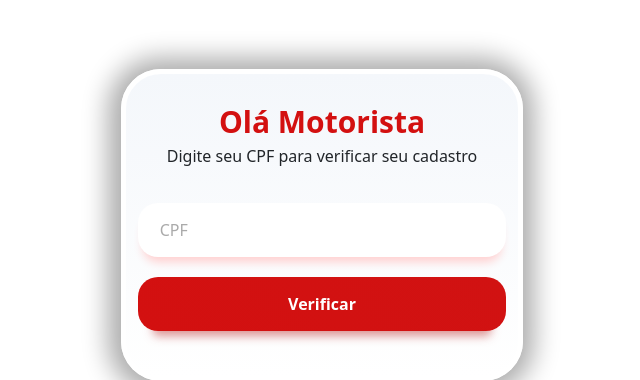
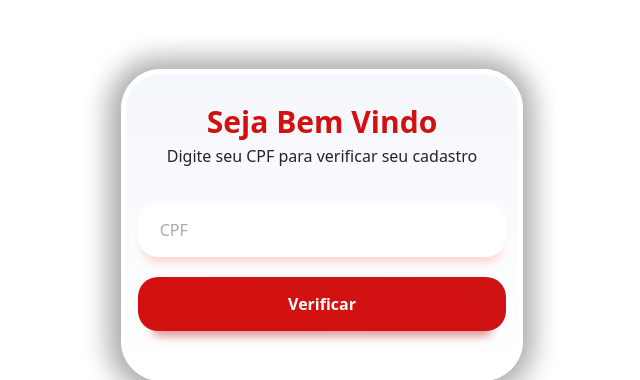
Before and after one commit to dev-quickdelivery/Manifesto, a Django app: page / in a window 1280 px wide. Shown: the part 139-519 px from the top of the page, without its empty margins (318-958 px from the left). Run offline with Django 5.2, Linux system fonts and the light colour scheme.

Commit message:
modification: modification of login text

```diff
--- a/manifesto/templates/login.html
+++ b/manifesto/templates/login.html
@@ -22,7 +22,7 @@
 
         <div class="login-app">
           <div class="container">
-            <div class="heading">Olá Motorista</div>
+            <div class="heading">Seja Bem Vindo</div>
             <p class="text-center">Digite seu CPF para verificar seu cadastro</p>
 
             <form id="form-login" class="form" method="post">
```
